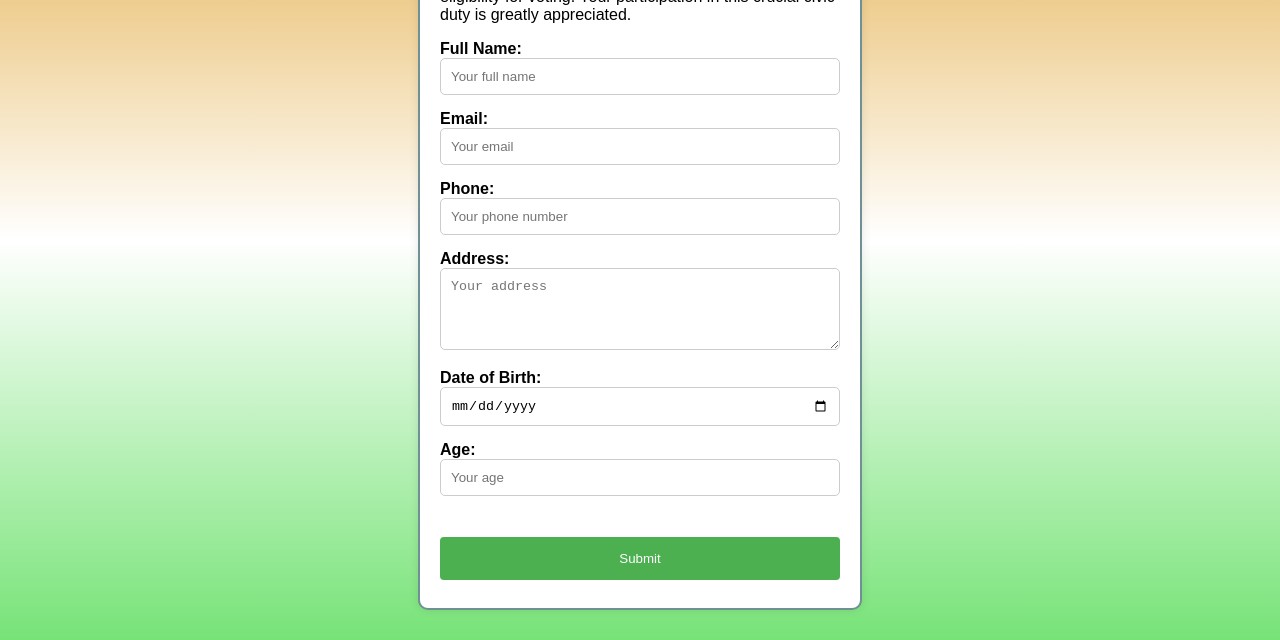
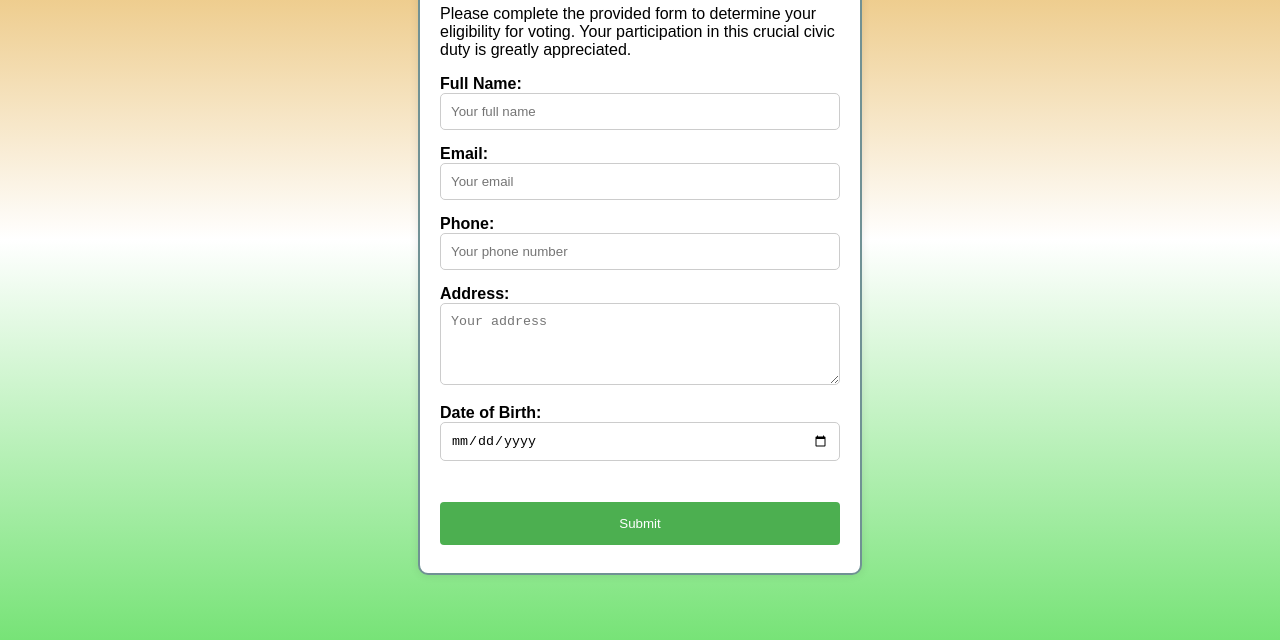
Before and after one commit to Amrukoparkar/Voter-Verification, a plain HTML site: page index.html in a window 1280 px wide. Shown: the part 160-800 px from the top of the page. Drawn offline with Linux system fonts and the light colour scheme.

Commit message:
Update index.html

```diff
--- a/index.html
+++ b/index.html
@@ -27,10 +27,9 @@
       <textarea id="address" placeholder="Your address" name="address" rows="4" required></textarea><br>
 
       <label for="dob">Date of Birth:</label><br>
-      <input type="date" id="dob" name="dob" required><br>
+      <input type="date" id="dob" name="dob" required><br><br>
 
-      <label for="age">Age:</label><br>
-      <input type="text" placeholder="Your age" id="age" name="age" required><br><br>
+
 
       <input type="submit" value="Submit">
     </form>
```
